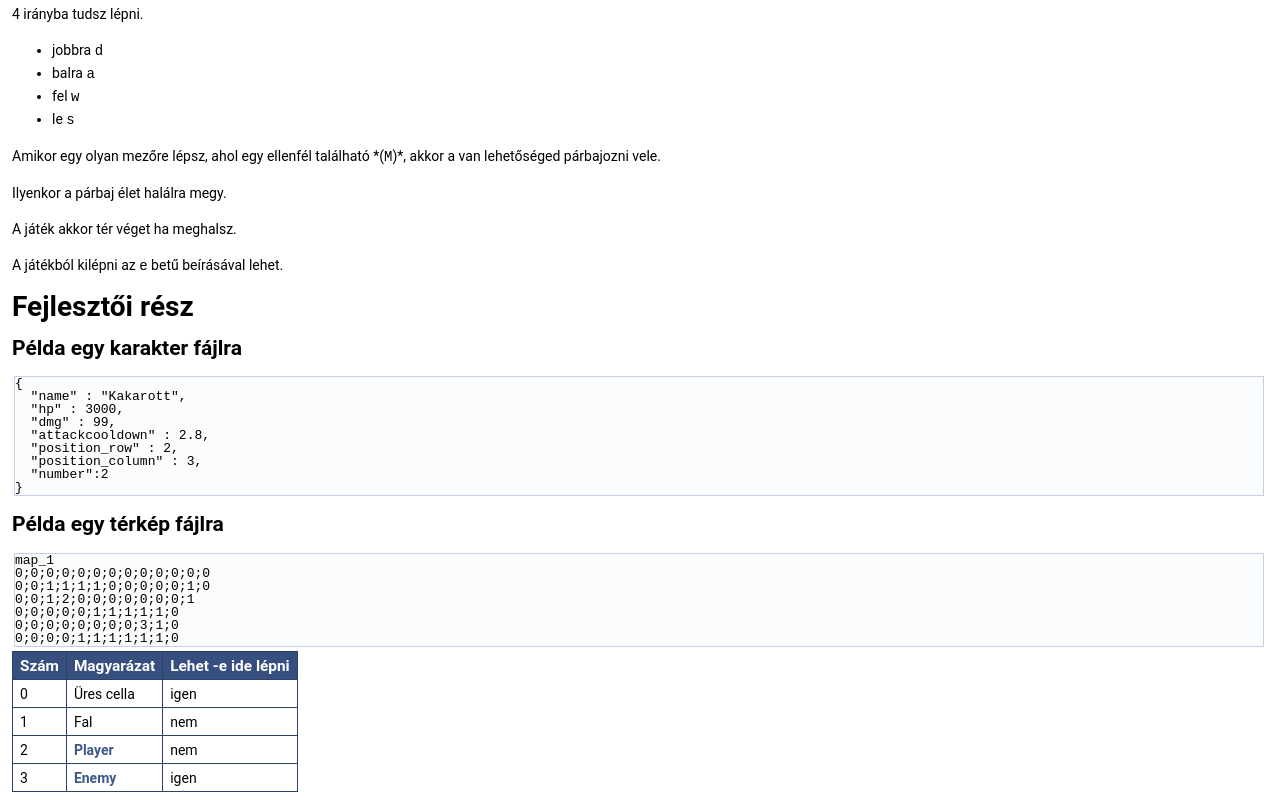
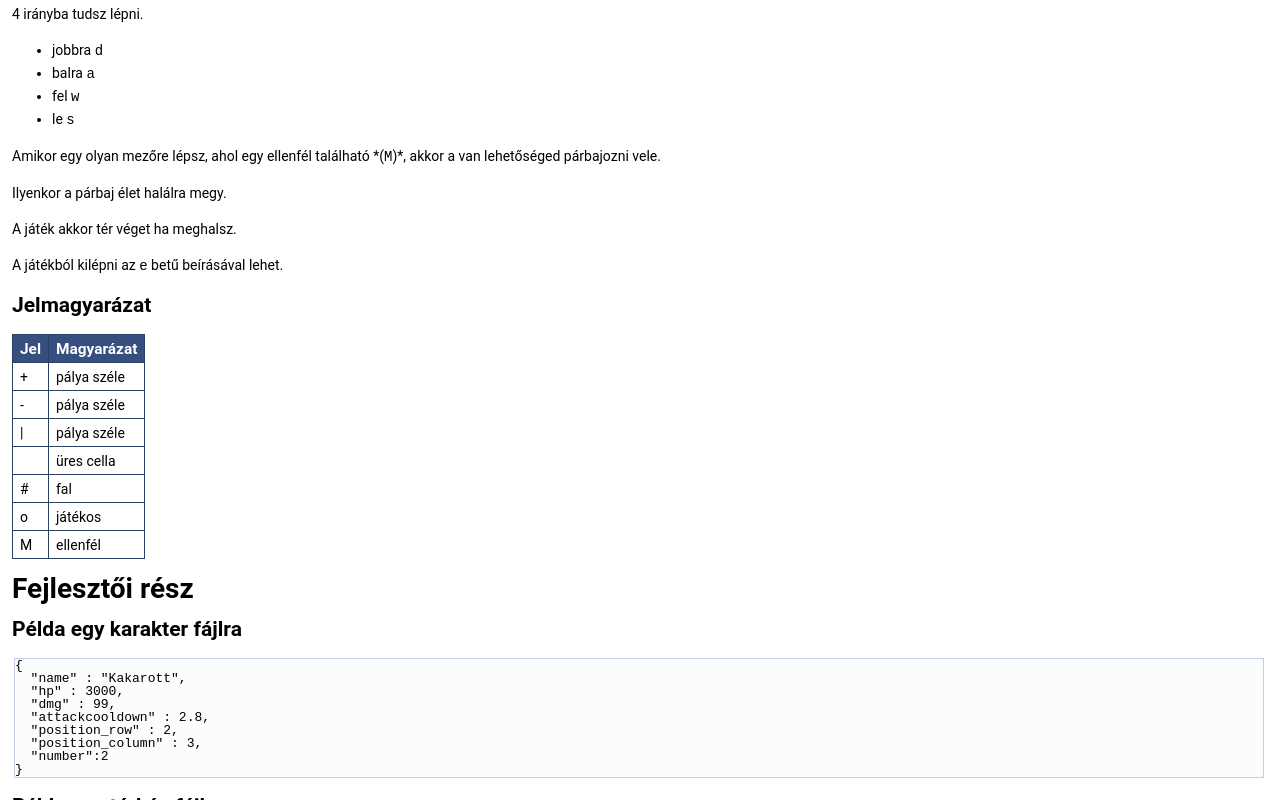
Before and after one commit to bricsi0000000000000/console-RPG, a plain HTML site: page md__r_e_a_d_m_e.html in a window 1280 px wide. Shown: the part 496-1296 px from the top of the page. Drawn offline with Linux system fonts and the light colour scheme.

Commit message:
Update gh-pages to output generated at dbab6b3

```diff
--- a/md__r_e_a_d_m_e.html
+++ b/md__r_e_a_d_m_e.html
@@ -91,9 +91,29 @@ Játék menete</h1>
 <p>Ilyenkor a párbaj élet halálra megy.</p>
 <p>A játék akkor tér véget ha meghalsz.</p>
 <p>A játékból kilépni az <code>e</code> betű beírásával lehet.</p>
-<h1><a class="anchor" id="autotoc_md3"></a>
+<h2><a class="anchor" id="autotoc_md3"></a>
+Jelmagyarázat</h2>
+<table class="markdownTable">
+<tr class="markdownTableHead">
+<th class="markdownTableHeadNone">Jel </th><th class="markdownTableHeadNone">Magyarázat  </th></tr>
+<tr class="markdownTableRowOdd">
+<td class="markdownTableBodyNone">+ </td><td class="markdownTableBodyNone">pálya széle  </td></tr>
+<tr class="markdownTableRowEven">
+<td class="markdownTableBodyNone">- </td><td class="markdownTableBodyNone">pálya széle  </td></tr>
+<tr class="markdownTableRowOdd">
+<td class="markdownTableBodyNone">| </td><td class="markdownTableBodyNone">pálya széle  </td></tr>
+<tr class="markdownTableRowEven">
+<td class="markdownTableBodyNone"></td><td class="markdownTableBodyNone">üres cella  </td></tr>
+<tr class="markdownTableRowOdd">
+<td class="markdownTableBodyNone"># </td><td class="markdownTableBodyNone">fal  </td></tr>
+<tr class="markdownTableRowEven">
+<td class="markdownTableBodyNone">o </td><td class="markdownTableBodyNone">játékos  </td></tr>
+<tr class="markdownTableRowOdd">
+<td class="markdownTableBodyNone">M </td><td class="markdownTableBodyNone">ellenfél  </td></tr>
+</table>
+<h1><a class="anchor" id="autotoc_md4"></a>
 Fejlesztői rész</h1>
-<h2><a class="anchor" id="autotoc_md4"></a>
+<h2><a class="anchor" id="autotoc_md5"></a>
 Példa egy karakter fájlra</h2>
 <div class="fragment"><div class="line">{</div>
 <div class="line">  &quot;name&quot; : &quot;Kakarott&quot;,</div>
@@ -104,7 +124,7 @@ Példa egy karakter fájlra</h2>
 <div class="line">  &quot;position_column&quot; : 3,</div>
 <div class="line">  &quot;number&quot;:2</div>
 <div class="line">}</div>
-</div><!-- fragment --><h2><a class="anchor" id="autotoc_md5"></a>
+</div><!-- fragment --><h2><a class="anchor" id="autotoc_md6"></a>
 Példa egy térkép fájlra</h2>
 <div class="fragment"><div class="line">map_1</div>
 <div class="line">0;0;0;0;0;0;0;0;0;0;0;0;0</div>
@@ -125,7 +145,7 @@ Példa egy térkép fájlra</h2>
 <tr class="markdownTableRowEven">
 <td class="markdownTableBodyNone">3 </td><td class="markdownTableBodyNone"><a class="el" href="class_enemy.html" title="Represents an enemy that is derived from Character.">Enemy</a> </td><td class="markdownTableBodyNone">igen  </td></tr>
 </table>
-<h2><a class="anchor" id="autotoc_md6"></a>
+<h2><a class="anchor" id="autotoc_md7"></a>
 Példa egy játékra</h2>
 <p>Itt a játékos a kezdő pozíciójából elment az egyetlen egy ellenfélhez, megtámadta majd megölte. Utána kilépett a játékból.</p>
 <div class="fragment"><div class="line">        Stats</div>
```
